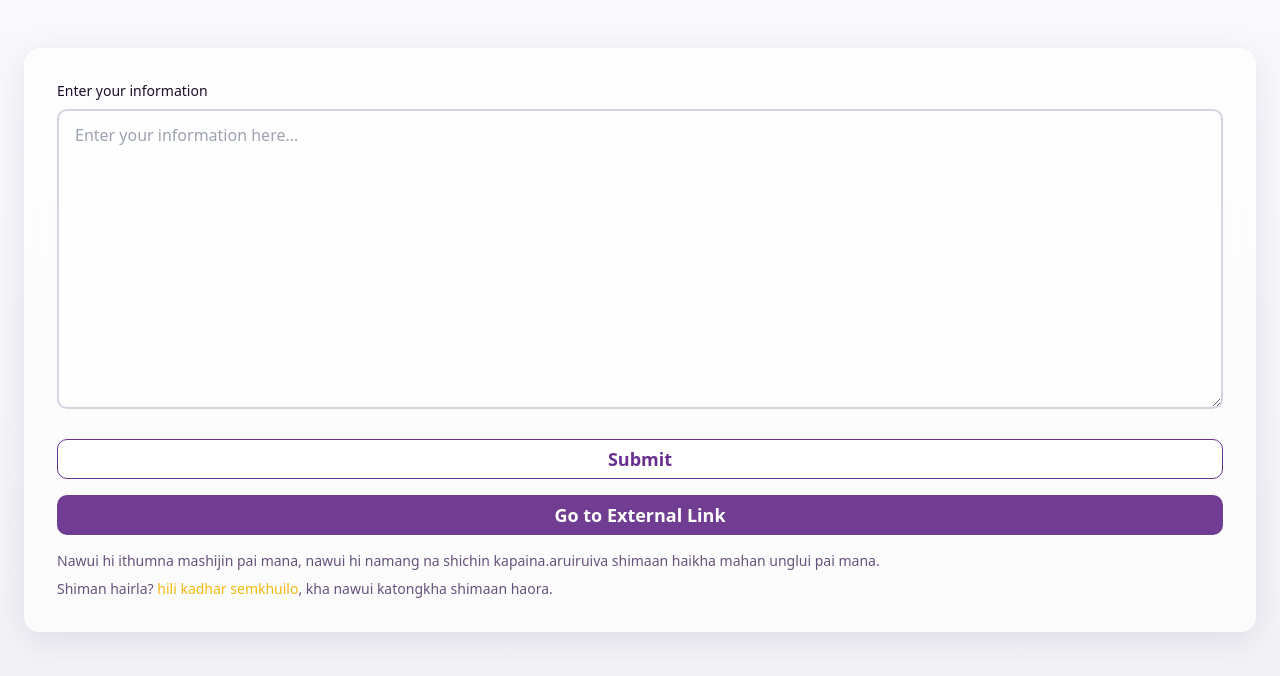
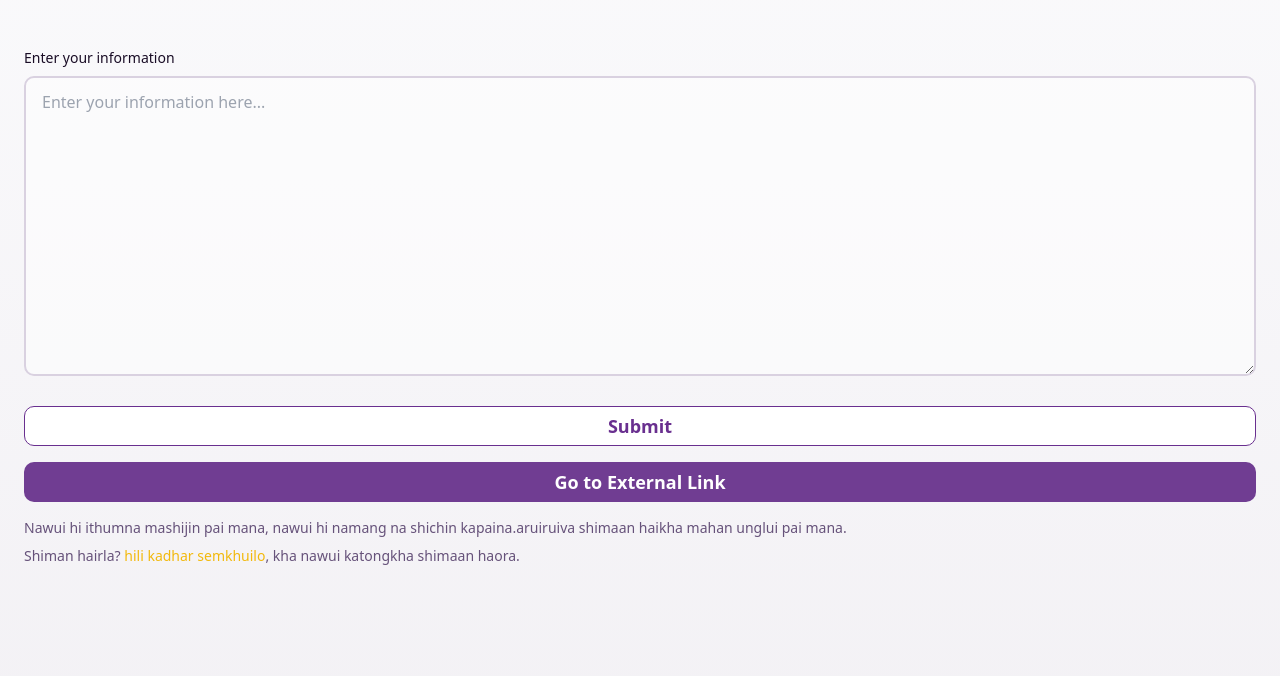
Before and after one commit to yss1235-why/pi-form-guard, a React (Vite) app: page /form in a window 1280 px wide. Shown: the top 676 px of the page. Built offline with nearby package versions, Linux system fonts and the light colour scheme; the HTML template or start-up script is replaced by a standard one.

Commit message:
Update Form.tsx

```diff
--- a/src/pages/Form.tsx
+++ b/src/pages/Form.tsx
@@ -62,7 +62,7 @@ const Form = () => {
       {hasAcceptedRules && (
        <div className="px-6 py-12">
 
-          <div className="backdrop-blur-md bg-white/70 rounded-2xl shadow-glass border border-white/20 p-8">
+          <div className="">
             <form onSubmit={handleSubmit} className="space-y-6">
               <div>
   <label htmlFor="submission" className="block text-sm font-medium text-foreground mb-2">
```
